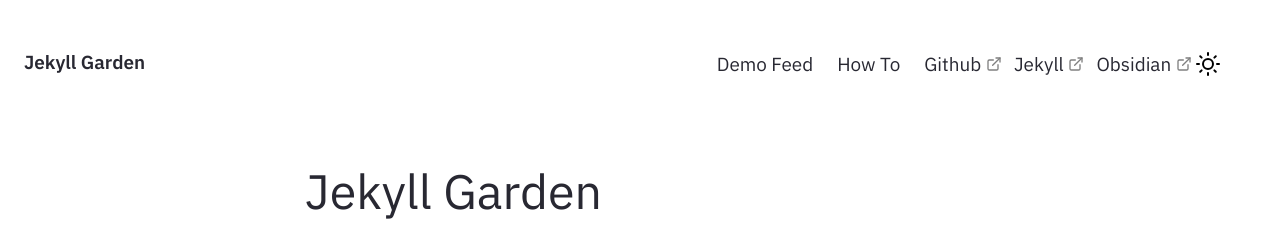
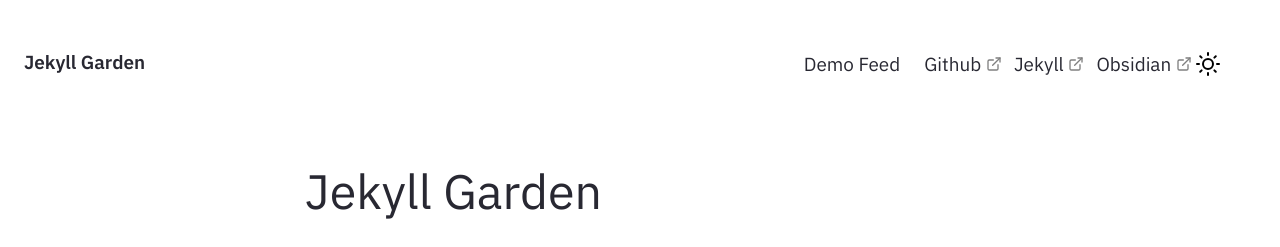
Before and after one commit to migueltorrescosta/obsidian-notes-old, a Jekyll site: the page built from pages/index.md, in a window 1280 px wide. Shown: the top 247 px of the page. Built offline with Jekyll 4.4.1, drawn with Linux system fonts in a browser that asks for light colours.

Commit message:
Update Gemfile

```diff
--- a/_includes/Nav.html
+++ b/_includes/Nav.html
@@ -56,10 +56,7 @@
         <a href="{{'/notes' | relative_url}}" class="navbar-item">
           Demo Feed
         </a>
-        <a href="../post/how-to" class="navbar-item">
-          How To
-        </a>
-        <a href="https://github.com/Jekyll-Garden/jekyll-garden.github.io" target="_blank" class="navbar-item">
+        <a href="https://github.com/migueltorrescosta/" target="_blank" class="navbar-item">
           Github
         </a>
         <a href="https://jekyllrb.com/" target="_blank" class="navbar-item">
```
Also changed, not shown: Gemfile.lock (deleted).
